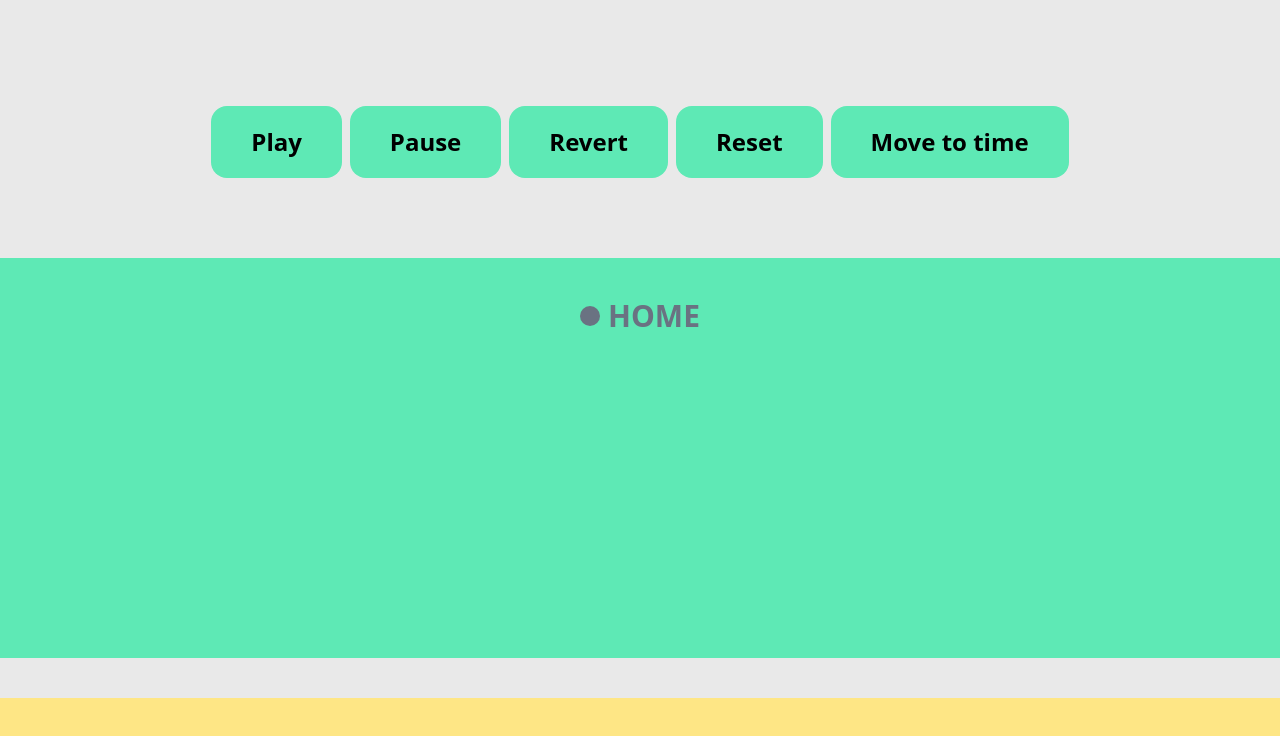
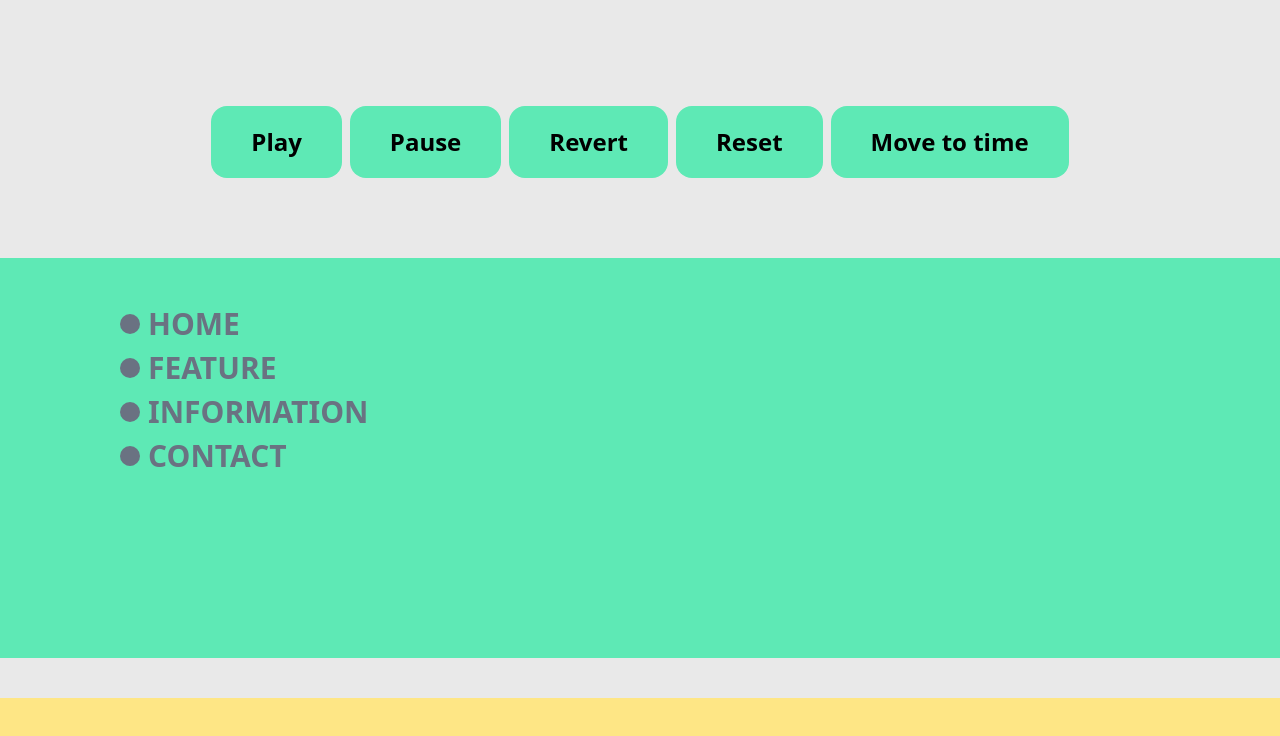
Before and after one commit to phaothu2002x/EmYeuKhoaHoc, a React (Vite) app: page / in a window 1280 px wide. Shown: the part 3854-4590 px from the top of the page. Built offline with nearby package versions, Linux system fonts and the light colour scheme.

Commit message:
hover multiple element

```diff
--- a/src/components/FlipTechnique.jsx
+++ b/src/components/FlipTechnique.jsx
@@ -12,11 +12,11 @@ const FlipTechnique = () => {
         if (moved) {
             document.querySelector('.parentContainer').appendChild(box);
             // Apply scale transform before animation
-            // gsap.set(box, { scale: 1 });
+            gsap.set(box, { scale: 1 });
         } else {
             document.querySelector('.newContainer').appendChild(box);
             // Reset scale when moving back
-            // gsap.set(box, { scale: 2 });
+            gsap.set(box, { scale: 2 });
         }
 
         Flip.from(state, {
--- a/src/components/HoverText.jsx
+++ b/src/components/HoverText.jsx
@@ -2,19 +2,10 @@ import { useGSAP } from '@gsap/react';
 import gsap from 'gsap';
 import React, { useRef } from 'react';
 
-const HoverText = () => {
+const Item = ({ text }) => {
+    const containerRef = useRef();
     const timelineRef = useRef();
-    const containerRef = useRef();
-    const handleHover = () => {
-        if (!timelineRef.current.isActive()) {
-            timelineRef.current.play();
-        }
-    };
-    const handleHoverLeave = () => {
-        if (!timelineRef.current.isActive()) {
-            timelineRef.current.reverse();
-        }
-    };
+
     useGSAP(
         () => {
             const timeline = gsap.timeline({
@@ -23,24 +14,38 @@ const HoverText = () => {
             });
 
             timeline
-                .to('.text', { color: 'white', x: 10 })
-                .to('.dot', { backgroundColor: '#D67F1B', scale: 1.8 }, '<');
+                .to('.text', { color: 'white', duration: 0 })
+                .to('.dot', { backgroundColor: '#D67F1B', duration: 0 })
+                .to('.text', { transformOrigin: 'left', scale: 1.5, x: 10 })
+                .to('.dot', { scale: 1.5 }, 0);
 
             timelineRef.current = timeline;
         },
         { scope: containerRef }
     );
     return (
+        <div
+            ref={containerRef}
+            onMouseEnter={() => timelineRef.current?.play()}
+            onMouseLeave={() => timelineRef.current?.reverse()}
+            className="item"
+        >
+            <div className="dot"></div>
+            <div className="text">{text}</div>
+        </div>
+    );
+};
+
+const itemList = ['Home', 'Feature', 'Information', 'Contact'];
+
+const HoverText = () => {
+    return (
         <div id="hoverText" className="boxContent bgGreen">
-            <div
-                className="item"
-                ref={containerRef}
-                onMouseEnter={handleHover}
-                onMouseLeave={handleHoverLeave}
-            >
-                <div className="dot"></div>
-                <div className="text">home</div>
-            </div>
+            {itemList.map((item, index) => (
+                <div className="my-2">
+                    <Item text={item} key={index} />
+                </div>
+            ))}
         </div>
     );
 };
--- a/src/index.css
+++ b/src/index.css
@@ -73,7 +73,7 @@ body {
 
     #hoverText {
         .item {
-            @apply flex-center cursor-pointer;
+            @apply flex items-center justify-start cursor-pointer;
             .dot {
                 @apply w-5 h-5 rounded-full bg-gray-500;
             }
```
